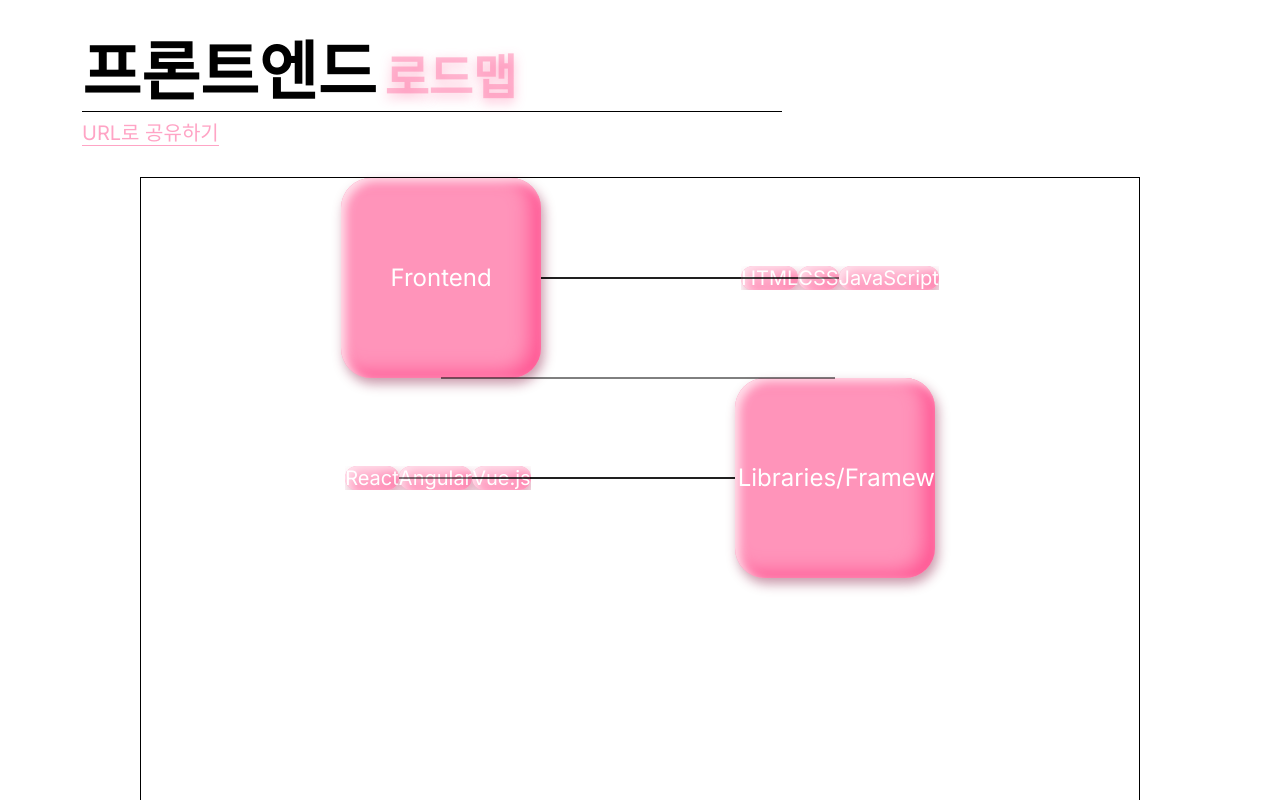
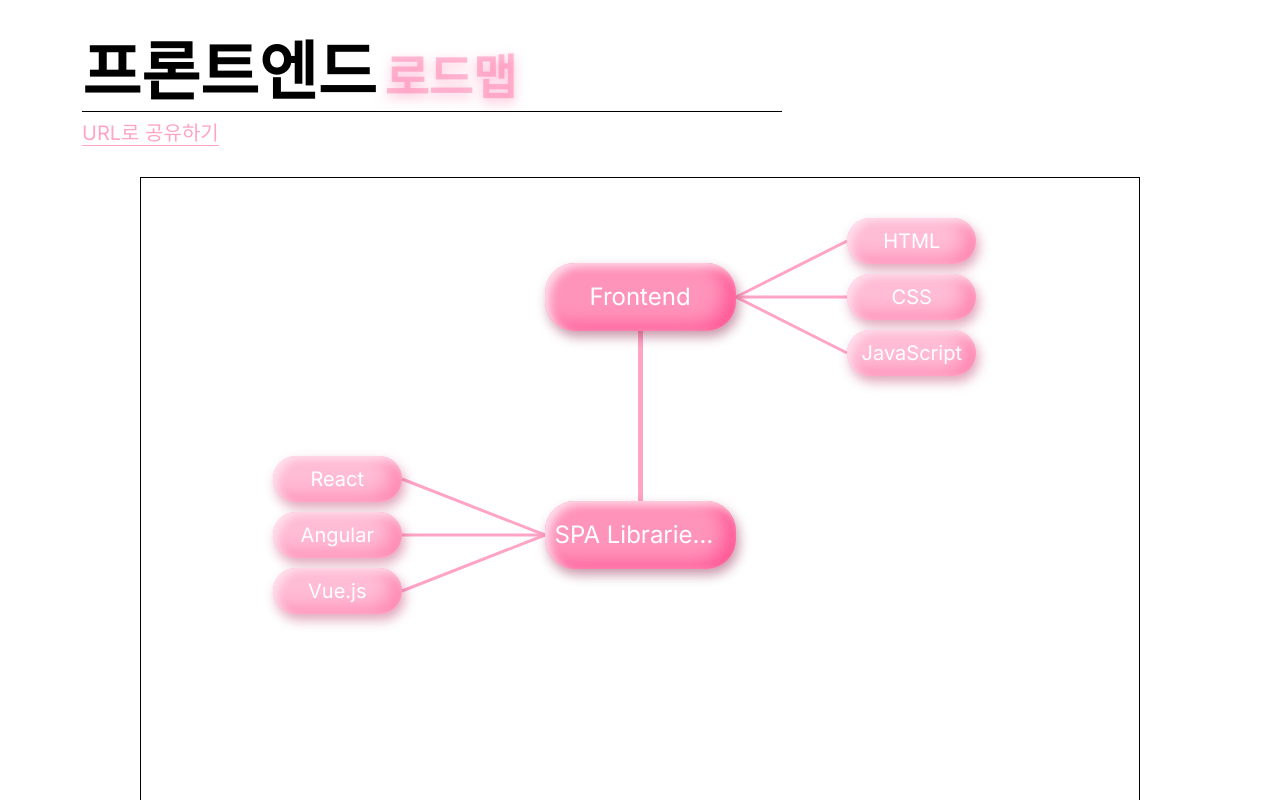
Before and after one commit to googlesprint-12th-roadmap/roadmap-front, a React (Vite) app: page /view in a window 1280 px wide. Shown: the top 800 px of the page. Built offline with nearby package versions, Linux system fonts and the light colour scheme.

Commit message:
[FEAT] Roadmap Graph UI update

```diff
--- a/src/components/result/Lines.jsx
+++ b/src/components/result/Lines.jsx
@@ -1,22 +1,29 @@
 import React from 'react';
 import { NODE_TYPE, SUBTREE_DIRECTION } from './Roadmap';
 
+const LINE_WIDTH = {
+  main: 5,
+  sub: 3,
+};
 export const getLinePositions = (head, renderedNodes) => {
   if (!head || head.children.length === 0) return null;
   const renderedHead = renderedNodes[head.id];
   const lines = head.children.map((child) =>
     child.type === NODE_TYPE.MAIN
       ? {
+          type: child.type,
           startPos: renderedHead.midpointBottom,
           endPos: renderedNodes[child.id].midpointTop,
         }
       : child.type === NODE_TYPE.SUB &&
         renderedHead.subtreeDirection === SUBTREE_DIRECTION.LEFT
       ? {
+          type: child.type,
           startPos: renderedHead.midpointLeft,
           endPos: renderedNodes[child.id].midpointRight,
         }
       : {
+          type: child.type,
           startPos: renderedHead.midpointRight,
           endPos: renderedNodes[child.id].midpointLeft,
         },
@@ -29,14 +36,15 @@ export const getLinePositions = (head, renderedNodes) => {
   );
 };
 
-export default function Line({ startPos, endPos }) {
+export default function Line({ type, startPos, endPos }) {
   return (
     <line
       x1={startPos.x}
       y1={startPos.y}
       x2={endPos.x}
       y2={endPos.y}
-      stroke="black"
+      stroke="rgba(255, 164, 197, 1)"
+      stroke-width={LINE_WIDTH[type] + 'px'}
     />
   );
 }
--- a/src/components/result/Nodes.jsx
+++ b/src/components/result/Nodes.jsx
@@ -11,6 +11,7 @@ export default function renderNodes(head, renderedNodes, depth) {
     head && (
       <>
         <Level>
+          <Subtree direction={!subtreeDirection} />
           {head?.children?.length > 0 && (
             <Subtree direction={subtreeDirection}>
               {head.children
@@ -20,13 +21,13 @@ export default function renderNodes(head, renderedNodes, depth) {
                     key={node.id}
                     ref={(element) => (renderedNodes[node.id].ref = element)}
                   >
-                    {node.label}
+                    <SubNodeTitle>{node.label}</SubNodeTitle>
                   </SubNode>
                 ))}
             </Subtree>
           )}
           <MainNode ref={(element) => (renderedNodes[head.id].ref = element)}>
-            {head.label}
+            <MainNodeTitle>{head.label}</MainNodeTitle>
           </MainNode>
         </Level>
         {head?.children?.length > 0 &&
@@ -42,43 +43,63 @@ export default function renderNodes(head, renderedNodes, depth) {
 
 const Level = styled.div`
   width: 100%;
-  height: 200px;
+  padding: 20px;
   display: flex;
   justify-content: space-evenly;
   align-items: center;
-  * {
+  > * {
     color: white;
-    display: flex;
-    justify-content: center;
-    align-items: center;
-    font-size: 24px;
-    box-sizing: border-box;
-  }
-  > * {
-    overflow: hidden;
-    white-space: nowrap;
-    text-overflow: ellipsis;
   }
 `;
+const Subtree = styled.div`
+  display: flex;
+  flex-direction: column;
+  width: 200px;
+  height: 120%;
+  gap: 10px;
+  padding: 20px;
+  order: ${(props) => (props.direction === SUBTREE_DIRECTION.LEFT ? '1' : '3')};
+`;
+
 const MainNode = styled.div`
+  order: 2;
   width: 191px;
   height: 68px;
-  padding: 100px;
+  padding: 10px;
   background: rgba(255, 0, 92, 0.42);
   box-shadow: 3px 6px 12px rgba(128, 13, 54, 0.42), inset 5px 4px 10px #ffe0eb,
     inset -10px -5px 20px #ff5391;
   border-radius: 30px;
+  font-size: 20px;
+  display: flex;
+  justify-content: center;
+  align-items: center;
 `;
 const SubNode = styled.div`
   background: rgba(255, 99, 155, 0.42);
-  box-shadow: 3px 6px 12px rgba(184, 42, 93, 0.42), inset 5px 4px 10px #ffe1ec,
-    inset -10px -5px 20px #ff85b1;
+  box-shadow: 3px 6px 12px rgba(184, 42, 93, 0.42),
+    inset 5px 4px 10px rgba(255, 225, 236, 1),
+    inset -10px -5px 20px rgba(255, 133, 177, 1);
   border-radius: 30px;
-  font-style: normal;
-  font-weight: 400;
+  height: 46px;
+  width: 129px;
+  border-radius: 30px;
+  display: flex;
+  justify-content: center;
+  align-items: center;
+`;
+
+const MainNodeTitle = styled.div`
+  font-size: 24px;
+  line-height: 29.05px;
+  overflow: hidden;
+  white-space: nowrap;
+  text-overflow: ellipsis;
+`;
+const SubNodeTitle = styled.div`
   font-size: 20px;
-  line-height: 24px;
+  line-height: 24.2px;
+  overflow: hidden;
+  white-space: nowrap;
+  text-overflow: ellipsis;
 `;
-const Subtree = styled.div`
-  order: ${(props) => (props.direction === SUBTREE_DIRECTION.LEFT ? '0' : '2')};
-`;
--- a/src/components/result/Roadmap.jsx
+++ b/src/components/result/Roadmap.jsx
@@ -76,13 +76,18 @@ export default function RoadMap() {
   return (
     <Container>
       <Canvas>
-        {renderNodes(tree, renderedNodes.current, 0)}
         <SVG>
           {lines &&
             lines.map((line, index) => (
-              <Line key={index} startPos={line.startPos} endPos={line.endPos} />
+              <Line
+                key={index}
+                type={line.type}
+                startPos={line.startPos}
+                endPos={line.endPos}
+              />
             ))}
         </SVG>
+        {renderNodes(tree, renderedNodes.current, 0)}
       </Canvas>
     </Container>
   );
@@ -101,6 +106,7 @@ const Canvas = styled.div`
 
 const SVG = styled.svg`
   position: absolute;
+  z-index: -1;
   top: 0;
   left: 0;
   width: 100%;
```
